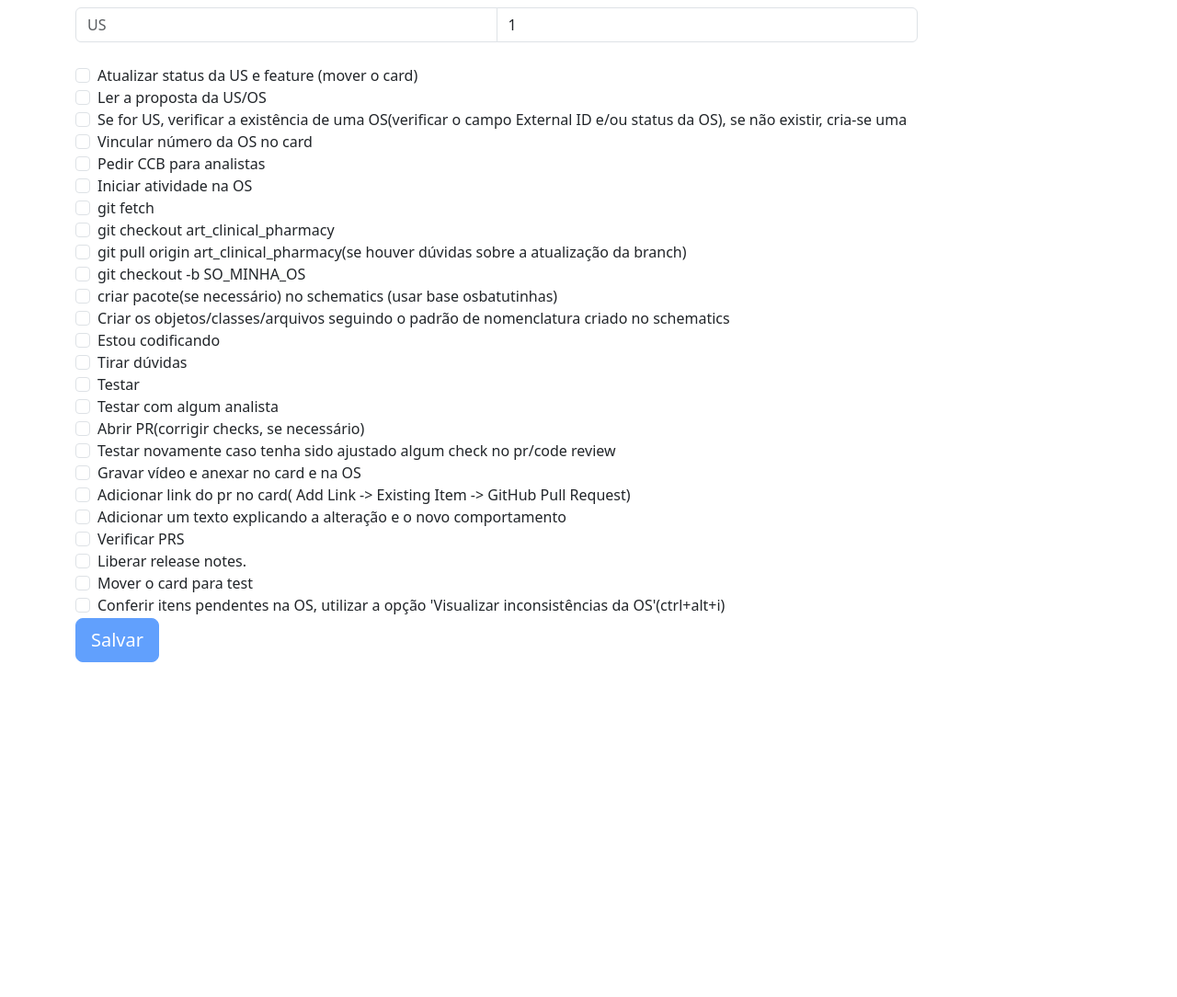
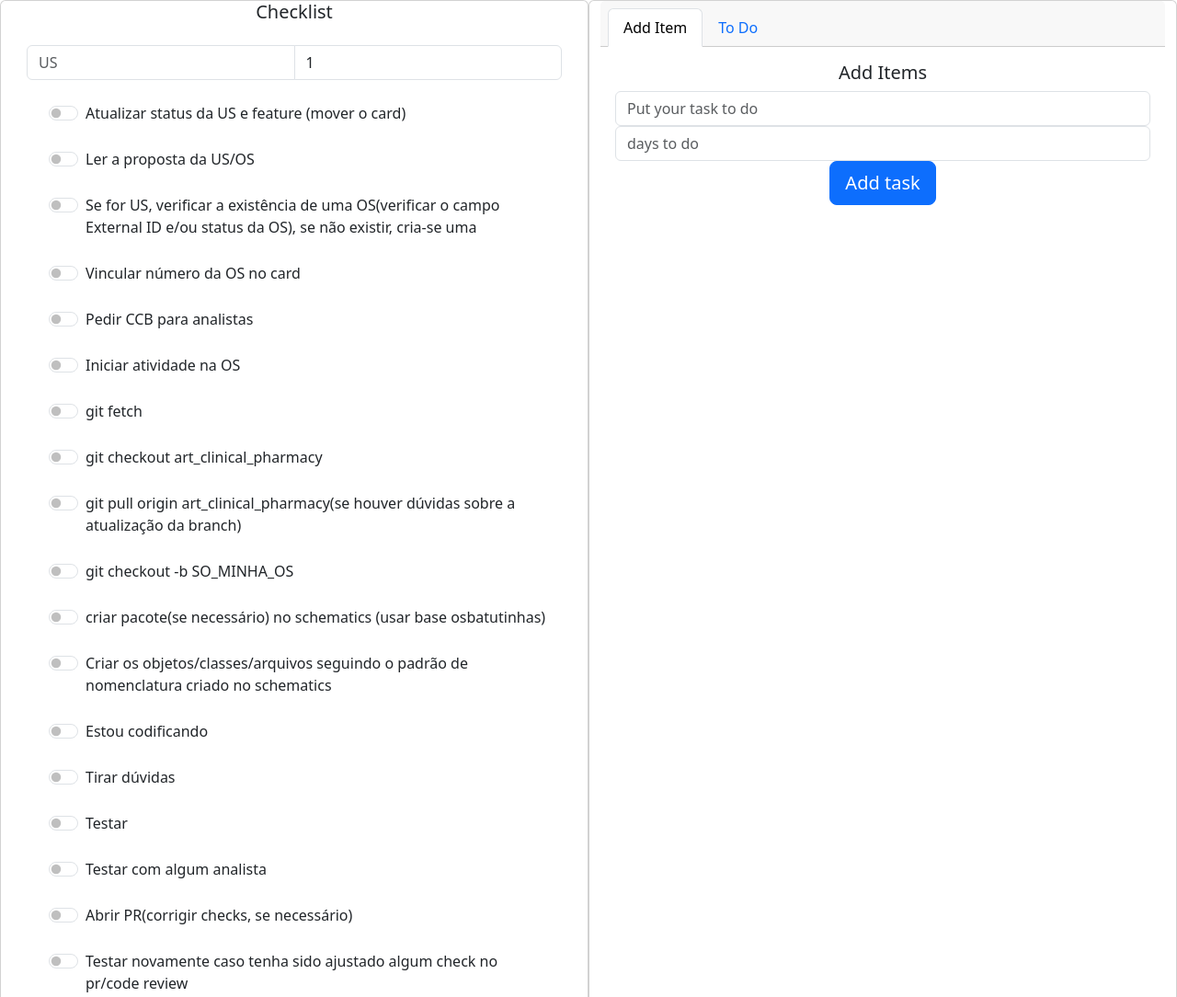
Before and after one commit to kraetzergabriel/checklist, a website: page index.html in a window 1280 px wide. Shown: the top 1084 px of the page at 92% size. Before the commit the page ends 800 px from the top, so only its background shows below. Drawn offline with Linux system fonts and the light colour scheme.

Commit message:
Melhorias visuais no template; Criação da página de tasks;

```diff
--- a/index.html
+++ b/index.html
@@ -7,14 +7,55 @@
     <link rel="stylesheet" href="css/bootstrap.min.css">
 </head>
 <body onload="init()">
-    <nav class="navbar navbar-inverse">
-        <div class="container">
-            <form>
-                <div id="fieldGroup" class="input-group"></div>
-                <div class="form-check container" id="principal"></div>
-                <button class="btn btn-lg btn-primary disabled" type="button" id="saveButton" onclick="save()"> Salvar </button>
-            </form>
+    <div class="container-fluid">
+
+        <div class="row">
+            <div class="card w-50">
+                <h5 class="card-title text-center">
+                    Checklist
+                </h5>
+                <div class="card-body">
+                    <form>
+                        <div id="fieldGroup" class="input-group"></div>
+                        <div class="form-check container" id="principal"></div>
+                    </form>
+                </div>
+                <div class="card-footer text-center">
+                    <button class="btn btn-lg btn-primary disabled" type="button" id="saveButton" onclick="save()"> Salvar </button>
+                </div>
+            </div>
+
+
+            <div class="card w-50 text-center">
+                <div class="card-header">
+                    <ul class="nav nav-tabs card-header-tabs">
+                        <li class="nav-item">
+                            <button class="nav-link active" id="cardAddItemsButton" onclick="toggleDivItems(false)" > Add Item </button>
+                        </li>
+                        <li class="nav-item">
+                            <button class="nav-link" id="cardListItemsButton" onclick="toggleDivItems(true)" > To Do </button>
+                        </li>
+                    </ul>
+                </div>
+
+                <div id="cardAddItems" class="card-body" >
+                    <h5 class="card-title text-center"> Add Items </h5>
+                    <form>
+                        <div id="divAddItems" class="list-group"> </div>
+                        <button class="btn btn-lg btn-primary" type="button" id="buttonAddTask" onclick="setCookiesAdditionalInformation()"> Add task </button>
+                    </form>
+                </div>
+
+                <div id="cardListItems" class="card-body" style="display: none">
+                    <h5 class="card-title text-center"> List Items </h5>
+                    <form id="formListItems">
+                        <div id="divListItems" class="list-group">
+
+                        </div>
+                    </form>
+                </div>
+            </div>
         </div>
-    </nav>
+    </div>
 </body>
 </html>
--- a/js/index.js
+++ b/js/index.js
@@ -154,6 +154,11 @@ const groupsEnum = [
     }
 ]
 
+const additionalItems = {
+    text: "TO DO",
+    children:[]
+}
+
 const getValue = (prop) => {
     return document.getElementById(prop).value;
 }
@@ -178,24 +183,46 @@ const checkButtonState = (list) => {
     }
 }
 
+const setAdditionalItem = (_text) => {
+    additionalItems.children.push(_text);
+}
+
 const checkItem = (_list, _text, _value) => {
+    let find = false;
     _list.forEach(group => {
         group.children.forEach(op => {
             if (op.text === _text.trim()) {
                 op.value = _value;
+                find = true;
             }
         })
     });
+    if (!find) {
+        setAdditionalItem(_text);
+    }
 }
 
 const setValueOnField = (_id, _value) => {
     document.getElementById(_id).value = _value;
 }
 
-const setCookie = (_text, _value, _day) => {
+const setCookie = (_text, _value, _day, _isAdditional) => {
     const d = new Date();
     d.setTime(d.getTime() + (_day*24*60*60*1000));
-    document.cookie = _text +"="+_value+";" + "expires="+ d.toUTCString();
+    if (_isAdditional) {
+        document.cookie = _text + ";" + "expires=" + d.toUTCString();
+    } else {
+        document.cookie = _text + "=" + _value + ";" + "expires=" + d.toUTCString();
+    }
+}
+
+const setCookiesAdditionalInformation = () => {
+    const task = document.getElementById("task").value;
+    document.getElementById("task").value = "";
+    const daysTask = document.getElementById("daysTask").value;
+    document.getElementById("daysTask").value;
+    setCookie(task,null, daysTask);
+    setAdditionalItem(task);
 }
 
 const loadCookie = (_op) => {
@@ -203,8 +230,10 @@ const loadCookie = (_op) => {
         setValueOnField("usCode", _op[1]);
     } else if (_op[0] === "daysActivity") {
         setValueOnField("daysActivity", _op[1]);
+    } else {
+        checkItem(groupsEnum, _op[0], _op[1] === 'true');
     }
-    checkItem(groupsEnum, _op[0], _op[1] === 'true');
+
 }
 
 const excludeDate = (cookie) => {
@@ -220,7 +249,7 @@ const readCookie = (cookie) => {
 }
 
 const deleteCookie = (cookie) => {
-    setCookie(cookie[0], cookie[1], 0);
+    setCookie(cookie[0], cookie[1], -1);
 }
 
 const iterateCookie = (action) => {
@@ -277,9 +306,20 @@ const createLabel = (item, reference) => {
     return label;
 }
 
+const elementAddClasses = (element, classes) => {
+    if (classes.styles){
+        classes.styles.forEach(i => element.classList.add(i));
+    } else {
+        element.classList.add();
+    }
+
+    return element;
+}
+
+const styleCheckbox = "form-check-input";
 const createCheckBox = (item, father, id) => {
     father.appendChild(document.createElement("br"));
-    const element= createElementItem("input", getAttribute(), "form-check-input");
+    const element= createElementItem("input", getAttribute(), styleCheckbox);
     if (item.value) {
         element.setAttribute("value", item.value);
         element.setAttribute("checked", item.value);
@@ -290,6 +330,26 @@ const createCheckBox = (item, father, id) => {
     element.textContent = item.text;
     father.appendChild(element);
     father.appendChild(createLabel(item,id))
+}
+const createDiv = (_id, _styleClasses) => {
+    let divElement = document.createElement("div");
+    divElement = elementAddClasses(divElement,_styleClasses);
+    if (_id) {
+        divElement.id = _id;
+    }
+    return divElement
+}
+
+const createButton = (_id, _text, _styleClasses) => {
+    let button = document.createElement("button");
+    if (_styleClasses){
+        button = elementAddClasses(button,_styleClasses);
+    } else {
+        button = elementAddClasses(button, {styles:["btn","btn-lg","btn-primary", "disabled"]});
+    }
+    button.id = _id;
+
+    return button;
 }
 
 const createInputFields= (id, type, placeholder, value, onBlurAction) => {
@@ -309,8 +369,26 @@ const createInputFields= (id, type, placeholder, value, onBlurAction) => {
 const prepareItems = (group, father) => {
     if (group && group.children) {
         group.children.forEach((op, index) => {
-            createCheckBox(op, father, group.text+"_"+index);
+            const divSwitches = createDiv(null, {styles: ["form-check", "form-switch"]});
+            createCheckBox(op, divSwitches, group.text + "_" + index);
+            father.appendChild(divSwitches);
         })
+    }
+}
+
+const prepareAdditionalItem = (father, fatherList) => {
+    fatherList.removeChild(document.getElementById("divListItems"));
+    fatherList.appendChild(createDiv("divListItems", "list-group"))
+    if (additionalItems.children.length > 0) {
+        additionalItems.children.forEach((item,  index) => {
+            const p = document.createElement("p");
+            p.textContent = item;
+            document.getElementById("divListItems").appendChild(p);
+        });
+    }
+    if (!document.getElementById("task")) {
+        father.appendChild(createInputFields("task","text","Put your task to do",null,null));
+        father.appendChild(createInputFields("daysTask","number","days to do",null, null));
     }
 }
 
@@ -362,10 +440,36 @@ const save = () => {
     iterateCookie(deleteCookie);
 }
 
+const configureFieldGroupChecklist= () => {
+    const fieldGroupChecklist = document.getElementById("fieldGroup");
+    fieldGroupChecklist.appendChild(createInputFields("usCode","text","US","", blurAction));
+    fieldGroupChecklist.appendChild(createInputFields("daysActivity","number","Days to do this US","1", blurAction));
+
+    return fieldGroupChecklist;
+}
+
+const setStyleNav = (addItem, removeItem) => {
+    document.getElementById(addItem).classList.add("active");
+    document.getElementById(removeItem).classList.remove("active");
+}
+
+const toggleDivItems = (isCardListItem) => {
+    if (isCardListItem) {
+        document.getElementById("cardAddItems").style.display = "none";
+        document.getElementById("cardListItems").style.display = "contents";
+        setStyleNav("cardListItemsButton", "cardAddItemsButton");
+    } else {
+        document.getElementById("cardListItems").style.display = "none";
+        document.getElementById("cardAddItems").style.display= "contents";
+        setStyleNav("cardAddItemsButton", "cardListItemsButton")
+    }
+
+    prepareAdditionalItem(null, document.getElementById("formListItems"));
+}
+
 const init = () => {
-    const root = document.getElementById("fieldGroup");
-    root.appendChild(createInputFields("usCode","text","US","", blurAction));
-    root.appendChild(createInputFields("daysActivity","number","Days to do this US","1", blurAction));
+    configureFieldGroupChecklist();
     iterateCookie(readCookie);
     groupsEnum.forEach((group) => prepareItems(group,  document.getElementById("principal")));
+    prepareAdditionalItem(document.getElementById("divAddItems"),document.getElementById("formListItems"));
 }
```
